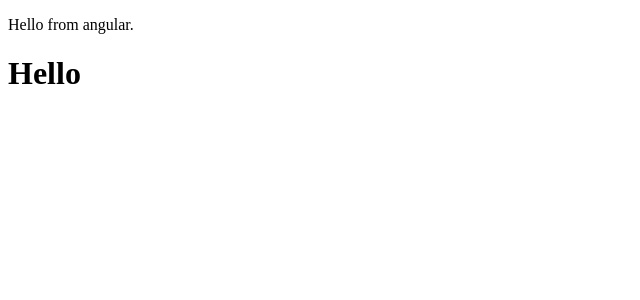
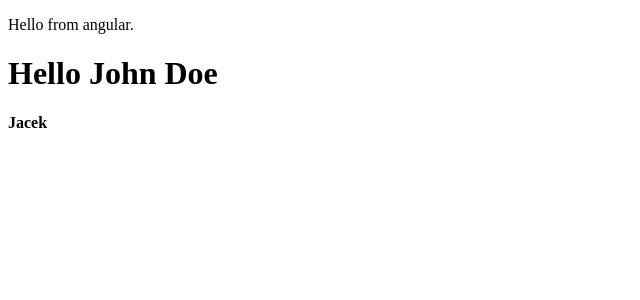
Before and after one commit to jaceksen/AngularFromFrontToBack, an Angular app: page / in a window 1280 px wide. Shown: the top 300 px of the page, without its empty margins (0-640 px from the left). Built offline with nearby package versions, Linux system fonts and the light colour scheme.

Commit message:
lekcja 17

```diff
--- a/src/app/components/sandbox.componet.ts
+++ b/src/app/components/sandbox.componet.ts
@@ -1,30 +1,36 @@
 import { Component } from '@angular/core';
+import { Customer } from './customer';
 
 @Component({
     selector:'sandbox',
-    template:`<h1>Hello</h1>
+    template:`<h1>Hello {{ name }}</h1>
+    <h4>{{ customer.name }}</h4>
     `
 })
 
 export class SandboxComponent{
-    name = 'John Doe';
-    age = 35;
-    person = {
-        firstName:'Steve',
-        lastName:'Smith'
-    }
+    name:string = 'John Doe';
+    customer:Customer;
+    customers:Customer[];
 
     constructor(){
-        console.log('Konstruktor');
-        this.person.firstName='Jacek';
-        this.hasBirthday();
-    }
+        this.customer = {
+            id: 1,
+            name: 'Jacek',
+            email: 'jakis@email'
+        }
 
-    hasBirthday(){
-        this.age += 1;
-    }
-
-    showAge(){
-        return this.age;
+        this.customers = [
+            {
+                id: 2,
+                name: 'Rima',
+                email: 'rima@email'
+            },
+            {
+                id: 3,
+                name: 'Maja',
+                email: 'maja@email'
+            }
+        ]
     }
 }
```
